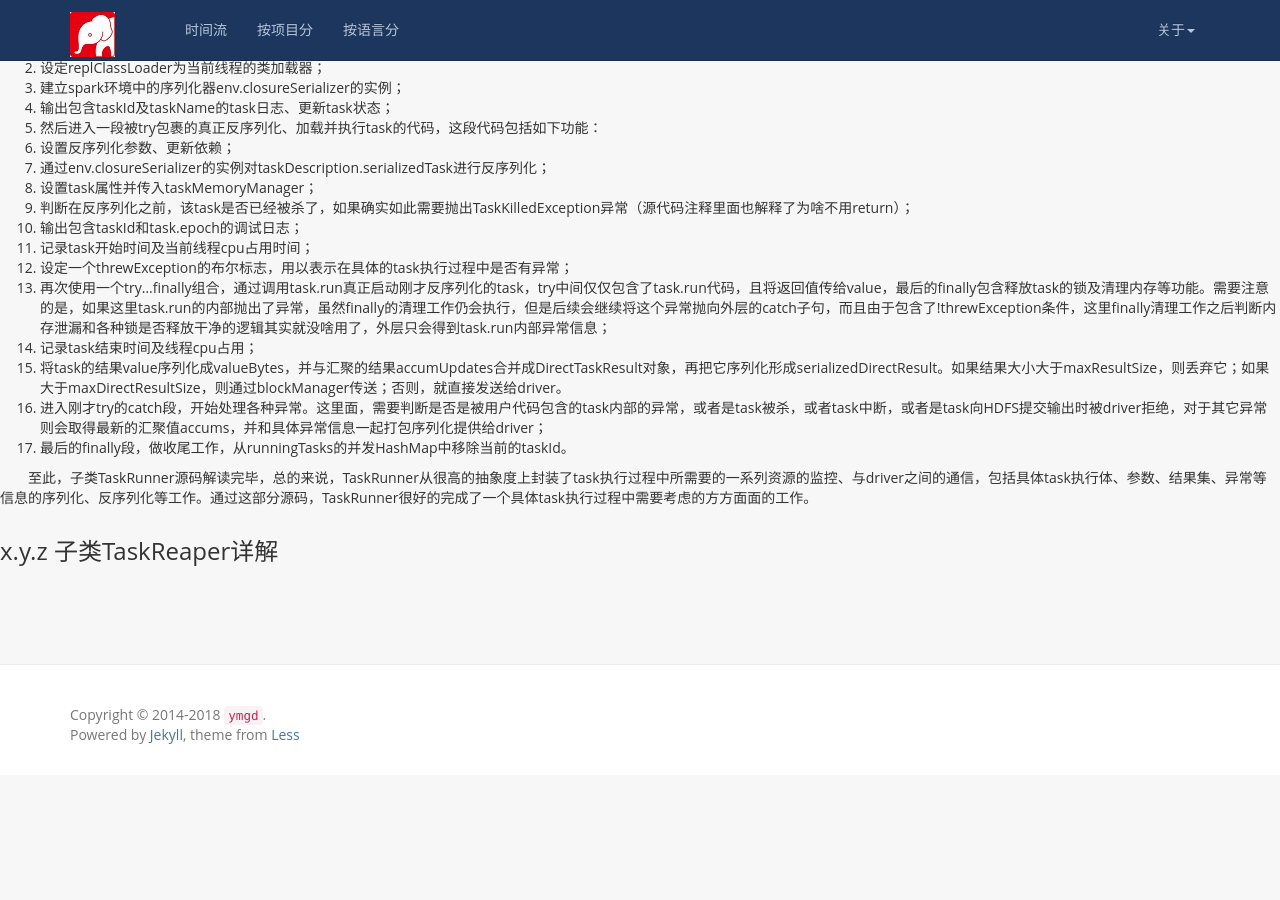
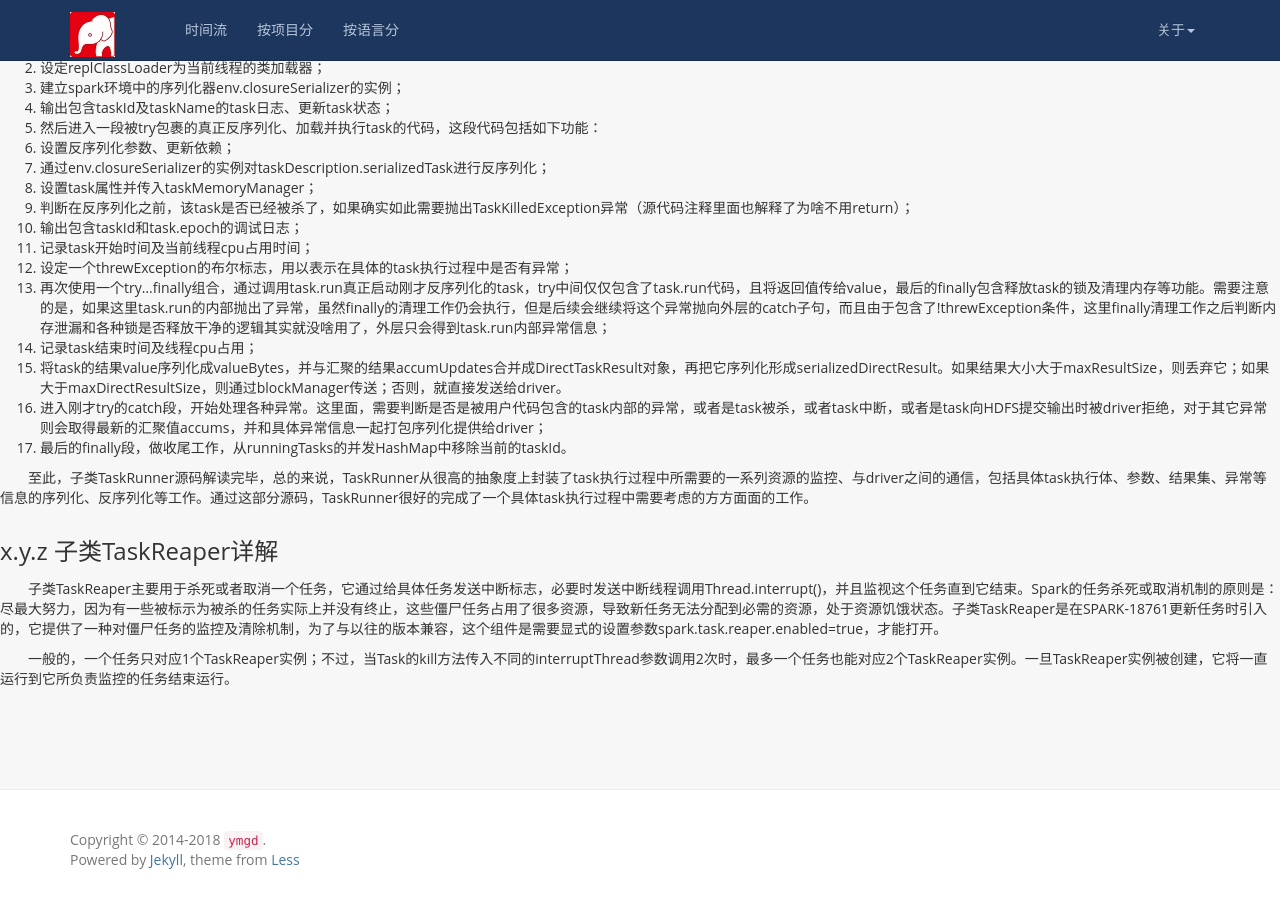
Before and after one commit to ymgd/codereader, a Jekyll site: the page built from bigdata/spark/executor_note.md, in a window 1280 px wide and 900 px high, scrolled down 4200 px. Built offline with Jekyll 4.4.1, drawn with Linux system fonts in a browser that asks for light colours; our own code applies the rules of GitHub Pages for plain Markdown files; before the commit the page ends 4975 px from its top, so only the background shows below that.

Commit message:
add TaskReaper introduce

```diff
--- a/bigdata/spark/executor_note.md
+++ b/bigdata/spark/executor_note.md
@@ -216,6 +216,10 @@ import org.apache.spark.util._
 
 ### x.y.z   子类TaskReaper详解
 
+&emsp;&emsp;子类TaskReaper主要用于杀死或者取消一个任务，它通过给具体任务发送中断标志，必要时发送中断线程调用Thread.interrupt()，并且监视这个任务直到它结束。Spark的任务杀死或取消机制的原则是：尽最大努力，因为有一些被标示为被杀的任务实际上并没有终止，这些僵尸任务占用了很多资源，导致新任务无法分配到必需的资源，处于资源饥饿状态。子类TaskReaper是在SPARK-18761更新任务时引入的，它提供了一种对僵尸任务的监控及清除机制，为了与以往的版本兼容，这个组件是需要显式的设置参数spark.task.reaper.enabled=true，才能打开。
+
+&emsp;&emsp;一般的，一个任务只对应1个TaskReaper实例；不过，当Task的kill方法传入不同的interruptThread参数调用2次时，最多一个任务也能对应2个TaskReaper实例。一旦TaskReaper实例被创建，它将一直运行到它所负责监控的任务结束运行。
+
 
 
 
```
